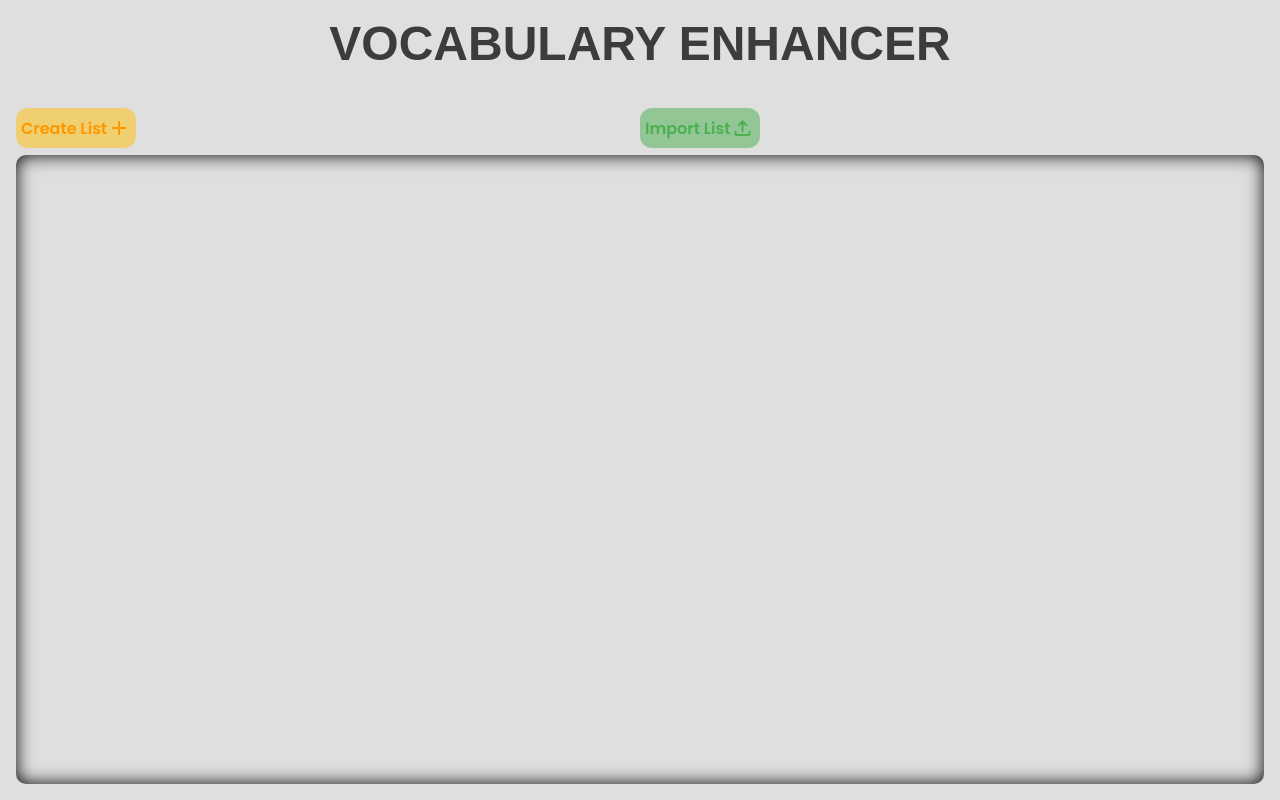
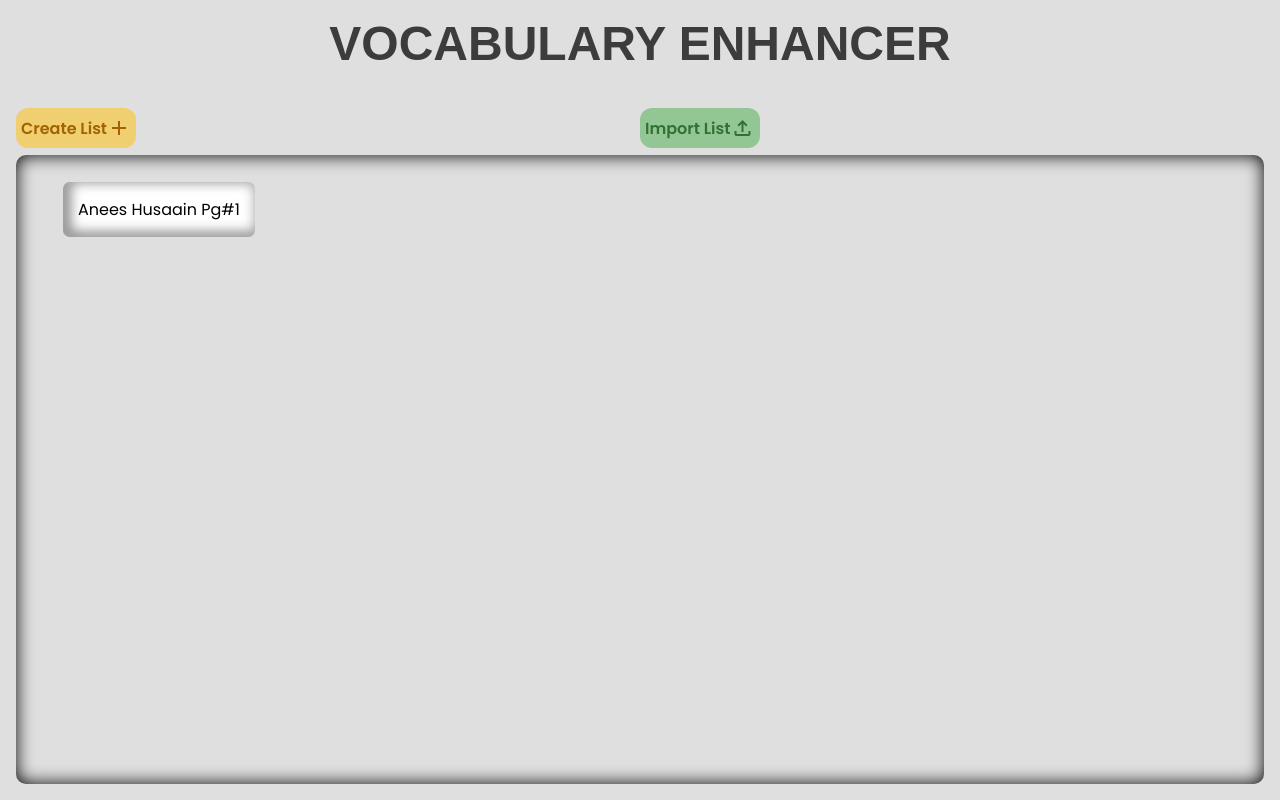
Before and after one commit to taha-ahmed-mallick/flash-card, a plain HTML site: page index.html in a window 1280 px wide. Drawn offline with nearby package versions, Linux system fonts and the light colour scheme; a web font is replaced by a local one.

Commit message:
Basic UI created

```diff
--- a/index.html
+++ b/index.html
@@ -6,18 +6,25 @@
 		<link rel="stylesheet" href="style.css" />
 		<link
 			rel="stylesheet"
-			href="https://fonts.googleapis.com/css2?family=Material+Symbols+Outlined:opsz,wght,FILL,GRAD@20..48,100..700,0..1,-50..200&icon_names=add,check,close,delete,upload"
+			href="https://fonts.googleapis.com/css2?family=Material+Symbols+Outlined:opsz,wght,FILL,GRAD@20..48,100..700,0..1,-50..200&icon_names=add,check,close,delete,download,edit,upload"
 		/>
 		<title>Flash Cards</title>
 	</head>
 	<body>
+		<input type="file" id="import" />
 		<section id="home">
 			<header>
 				<h1>vocabulary enhancer</h1>
 			</header>
 			<span class="btn create-list">Create List <span class="material-symbols-outlined"> add </span></span>
-			<span class="btn import-list">Import List<span class="material-symbols-outlined">upload</span></span>
-			<div class="lists"></div>
+			<label class="btn import-list" for="import"
+				>Import List<span class="material-symbols-outlined">upload</span></label
+			>
+			<div class="lists">
+				<div class="list">
+					<span class="name-list">Anees Husaain Pg#1</span>
+				</div>
+			</div>
 		</section>
 		<section id="create-popup">
 			<div class="popup">
@@ -34,6 +41,7 @@
 							<tr>
 								<th>Words</th>
 								<th>Meaning</th>
+								<th>Synonyms</th>
 								<th>Sentence</th>
 								<th><span class="material-symbols-outlined"> delete </span></th>
 							</tr>
@@ -42,6 +50,7 @@
 							<tr>
 								<td><input type="text" class="word" /></td>
 								<td><input type="text" class="meaning" /></td>
+								<td><input type="text" class="synonyms" /></td>
 								<td><input type="text" class="sentence" /></td>
 								<td><span class="material-symbols-outlined"> delete </span></td>
 							</tr>
@@ -50,5 +59,13 @@
 				</div>
 			</div>
 		</section>
+		<section id="review-list">
+			<h1 class="word">Conjecture</h1>
+			<span class="material-symbols-outlined close"> close </span>
+			<div class="meaning"><span class="desc">Meaning: </span> <span class="text"></span></div>
+			<div class="synonym"><span class="desc">Synonyms: </span> <span class="text"></span></div>
+			<div class="sentence"><span class="desc">Sentence: </span> <span class="text"></span></div>
+		</section>
+		<script src="./script.js"></script>
 	</body>
 </html>
--- a/script.js
+++ b/script.js
@@ -0,0 +1,2 @@
+document.querySelector("#home > div > div:nth-child(1)").addEventListener("contextmenu", (e) => console.log(e));
+let section = document.querySelectorAll("section");
--- a/style.css
+++ b/style.css
@@ -68,6 +68,17 @@ section#create-popup {
 	justify-content: center;
 	align-items: center;
 }
+
+section#review-list {
+	z-index: 0;
+	background-color: #dfdfdf;
+	display: grid;
+	grid-template-columns: 1fr 50px;
+	grid-template-rows: 50px 8em 1fr 1fr 1fr;
+	grid-column-gap: 0px;
+	grid-row-gap: 0px;
+}
+
 /* for home section */
 section#home {
 	background: #dfdfdf;
@@ -92,7 +103,8 @@ h1 {
 	font-size: 3em;
 }
 
-span.btn {
+span.btn,
+label.btn {
 	padding: 5px;
 	font-weight: 600;
 	display: flex;
@@ -104,13 +116,13 @@ span.btn {
 }
 
 span.create-list {
-	color: #ff9800;
+	color: #a36200;
 	background: #ffc10782;
 	grid-area: 2 / 1 / 3 / 2;
 }
 
-span.import-list {
-	color: #4caf50;
+label.import-list {
+	color: #327134;
 	background: #4caf5082;
 	grid-area: 2 / 2 / 3 / 3;
 }
@@ -128,7 +140,27 @@ section#home > div.lists {
 	grid-area: 4 / 1 / 5 / 3;
 	border-radius: 10px;
 	box-shadow: inset 0 0 18px 0 black;
-	padding: 13px;
+	padding: 20px;
+	display: flex;
+	flex-wrap: wrap;
+	overflow: auto;
+}
+
+div.lists > div.list {
+	padding: 15px;
+	background: #ffffff;
+	box-shadow: inset 0 0 13px 0 #adadad, inset 7px -4px 13px 0 #878686;
+	height: min-content;
+	cursor: pointer;
+	border-radius: 7px;
+	margin: 7px 27px;
+}
+
+div.list:active {
+	transform: scale(0.85);
+}
+div.list:hover {
+	transform: scale(1.25);
 }
 /* For popup */
 div.popup {
@@ -198,6 +230,54 @@ table {
 	width: 100%;
 }
 
+/* Review List */
+
+section#review-list > h1 {
+	font-family: "Sour Gummy", sans-serif;
+	font-weight: 900;
+	font-size: 8em;
+	grid-area: 1 / 1 / 3 / 2;
+	display: flex;
+	justify-content: center;
+	align-items: center;
+}
+section#review-list > span {
+	transition: 0.25s linear;
+	display: flex;
+	justify-content: center;
+	align-items: center;
+	color: #ff3a2b;
+	font-size: 33px;
+	cursor: pointer;
+	grid-area: 1 / 2 / 2 / 3;
+	border-radius: 0px 0px 0px 15px;
+}
+
+section#review-list > span:hover {
+	background-color: #ff3a2b;
+	color: #ffffff;
+}
+
+section#review-list > div {
+	padding: 15px;
+}
+
+section#review-list > div > span.desc {
+	font-family: "Boldonse", sans-serif;
+}
+
+section#review-list > div.meaning {
+	grid-area: 3 / 1 / 4 / 3;
+}
+
+section#review-list > div.synonym {
+	grid-area: 4 / 1 / 5 / 3;
+}
+
+section#review-list > div.sentence {
+	grid-area: 5 / 1 / 6 / 3;
+}
+
 @media (max-width: 800px) {
 	h1 {
 		font-size: 6vw;
@@ -205,9 +285,26 @@ table {
 	section#home {
 		grid-template-rows: 12vw 40px 7px 1fr;
 	}
+	section#review-list > h1 {
+		font-size: 12vw;
+	}
+	section#review-list {
+		grid-template-columns: 1fr 50px;
+		grid-template-rows: 50px 12vw 1fr 1fr 1fr;
+	}
 	div.popup {
 		width: 100%;
 		height: 100%;
 		border-radius: 0px;
 	}
 }
+
+@media (max-width: 500px) {
+	section#home > div.lists {
+		justify-content: center;
+	}
+}
+
+input[type="file"] {
+	display: none;
+}
```
